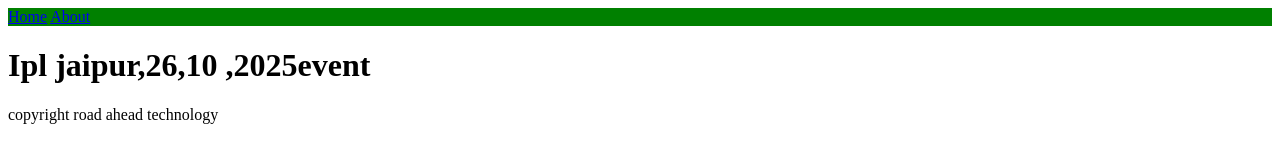
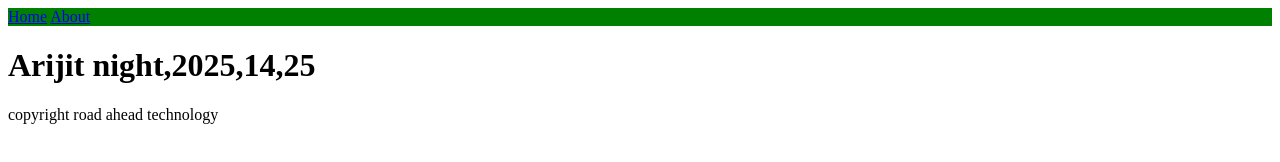
Before and after one commit to M9-BIT/webScrape, a plain HTML site: page index.html in a window 1280 px wide. Drawn offline with Linux system fonts and the light colour scheme.

Commit message:
Update index.html

```diff
--- a/index.html
+++ b/index.html
@@ -9,7 +9,7 @@
     <a href="#">Home</a>
     <a href="#">About</a>
 </nav>
-<h1 style="text-align:centre" id="events">Ipl jaipur,26,10 ,2025event</h1>
+<h1 style="text-align:centre" id="events">Arijit night,2025,14,25</h1>
 <p style="text-align:centre">copyright road ahead technology</p>
 </body>
 </html>
```
